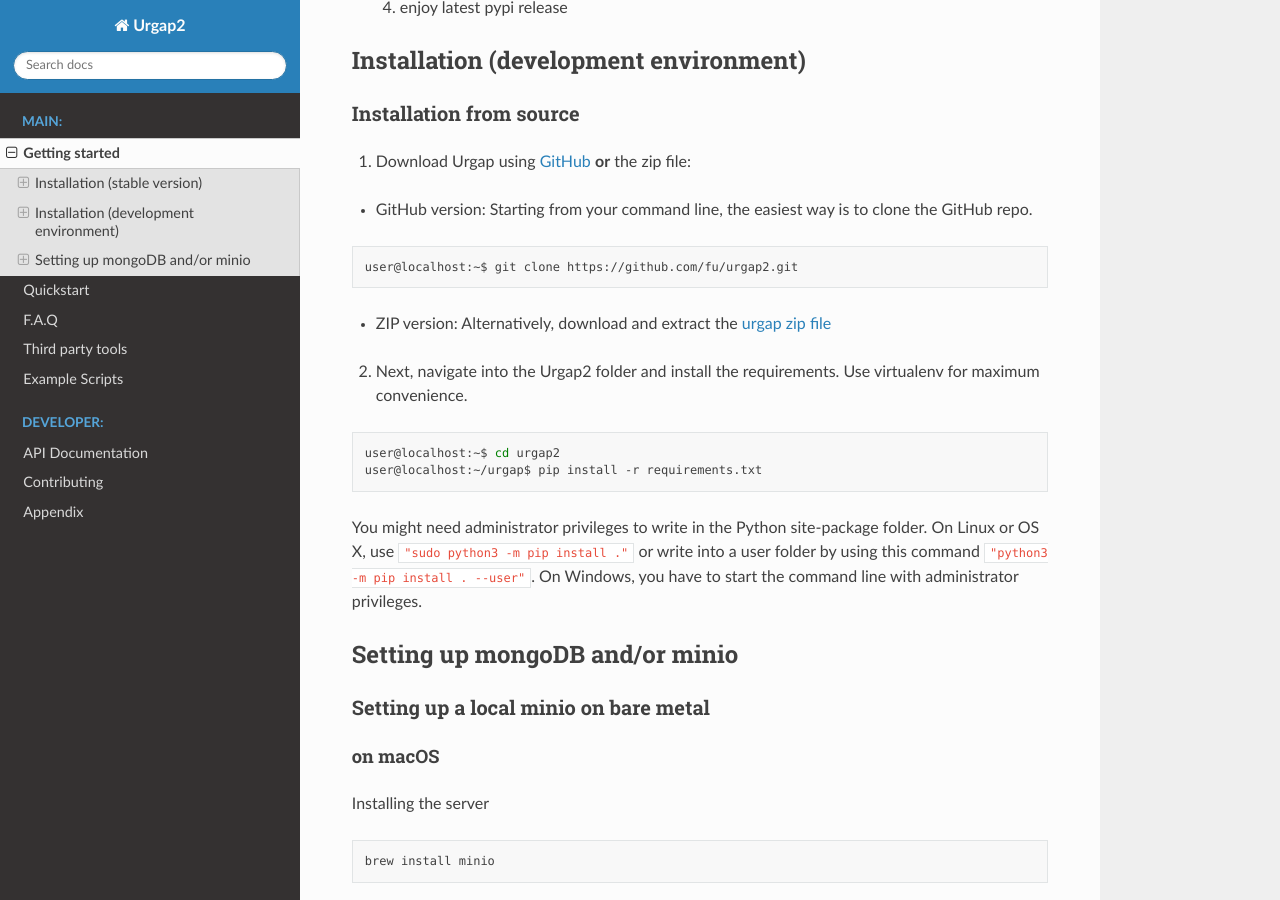
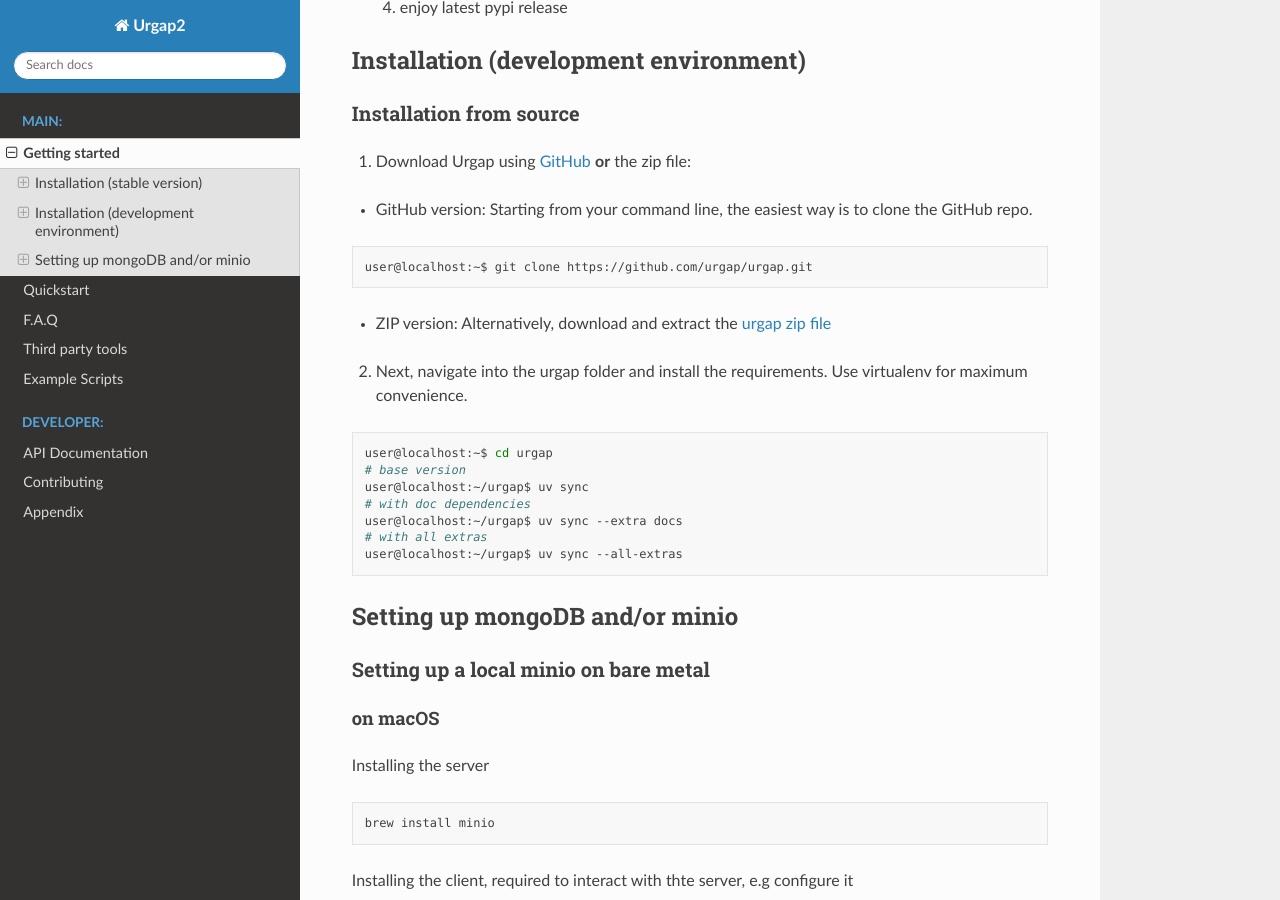
Before and after one commit to urgap/urgap, a Sphinx documentation site: the page built from docs/source/getting_started.rst, in a window 1280 px wide and 900 px high, scrolled down 490 px. Built offline with Sphinx 7.4.7 and the Read the Docs theme 3.1.0, drawn with Linux system fonts in a browser that asks for light colours.

Commit message:
Change installation instructions
- replace pip installation with uv installation
- temporarily harcode version in docs/source/conf.py to get build working

```diff
--- a/docs/source/conf.py
+++ b/docs/source/conf.py
@@ -32,7 +32,10 @@
 #     urgap_version = version_file.read().strip()
 
 # The full version, including alpha/beta/rc tags.
-release = version("urgap")
+# release = version("urgap")
+# @TODO@MKoesters: Could not build docs with above code, creating git tag did not help
+# Need to get this working
+release = "1.0.0"
 # # for example take major/minor
 version = ".".join(release.split(".")[:2])
 
--- a/docs/source/getting_started.rst
+++ b/docs/source/getting_started.rst
@@ -35,28 +35,34 @@
 
 .. code-block:: bash
 
-    user@localhost:~$ git clone https://github.com/fu/urgap2.git
+    user@localhost:~$ git clone https://github.com/urgap/urgap.git
 
 * ZIP version: Alternatively, download and extract the `urgap zip file`_
 
 .. _GitHub:
-   https://github.com/fu/urgap2
+   https://github.com/urgap/urgap
 
 .. _urgap zip file:
-   https://github.com/fu/urgap2/archive/master.zip
+   https://github.com/urgap/urgap/archive/master.zip
 
-2. Next, navigate into the Urgap2 folder and install the requirements. Use virtualenv for maximum convenience.
+2. Next, navigate into the urgap folder and install the requirements. Use virtualenv for maximum convenience.
 
 .. code-block:: bash
 
-    user@localhost:~$ cd urgap2
-    user@localhost:~/urgap$ pip install -r requirements.txt
+    user@localhost:~$ cd urgap
+    # base version
+    user@localhost:~/urgap$ uv sync
+    # with doc dependencies
+    user@localhost:~/urgap$ uv sync --extra docs
+    # with all extras
+    user@localhost:~/urgap$ uv sync --all-extras
 
 
-You might need administrator privileges to write in the Python site-package folder.
-On Linux or OS X, use ``"sudo python3 -m pip install ."`` or write into a user folder
-by using this command ``"python3 -m pip install . --user"``. On Windows, you have to
-start the command line with administrator privileges.
+.. @MKoesters sounds like something you should *not* do to me ...
+.. You might need administrator privileges to write in the Python site-package folder.
+.. On Linux or OS X, use ``"sudo python3 -m pip install ."`` or write into a user folder
+.. by using this command ``"python3 -m pip install . --user"``. On Windows, you have to
+.. start the command line with administrator privileges.
 
 Setting up mongoDB and/or minio
 -------------------------------
--- a/docs/source/quickstart.rst
+++ b/docs/source/quickstart.rst
@@ -10,13 +10,13 @@
 
 .. code-block:: bash
 
-    tox -e py39
+    uv run pytest
 
-If you need a fresh installation of all requirements, run
+If you need a fresh installation of all requirements including a fresh virtual environment, run
 
 .. code-block:: bash
 
-    tox -r -e py39
+    rm -rf .venv && uv sync --extra docs --extra dev --extra all
 
 
 Using UFiles, the data abstraction layer
```
